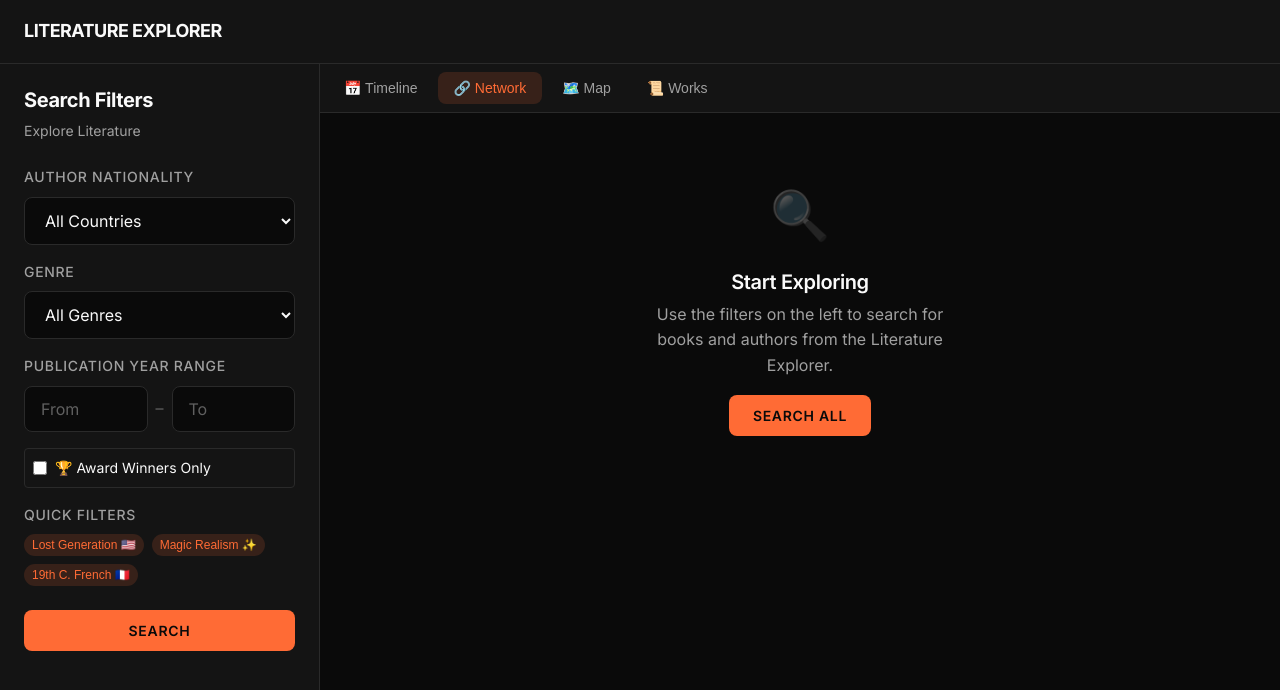
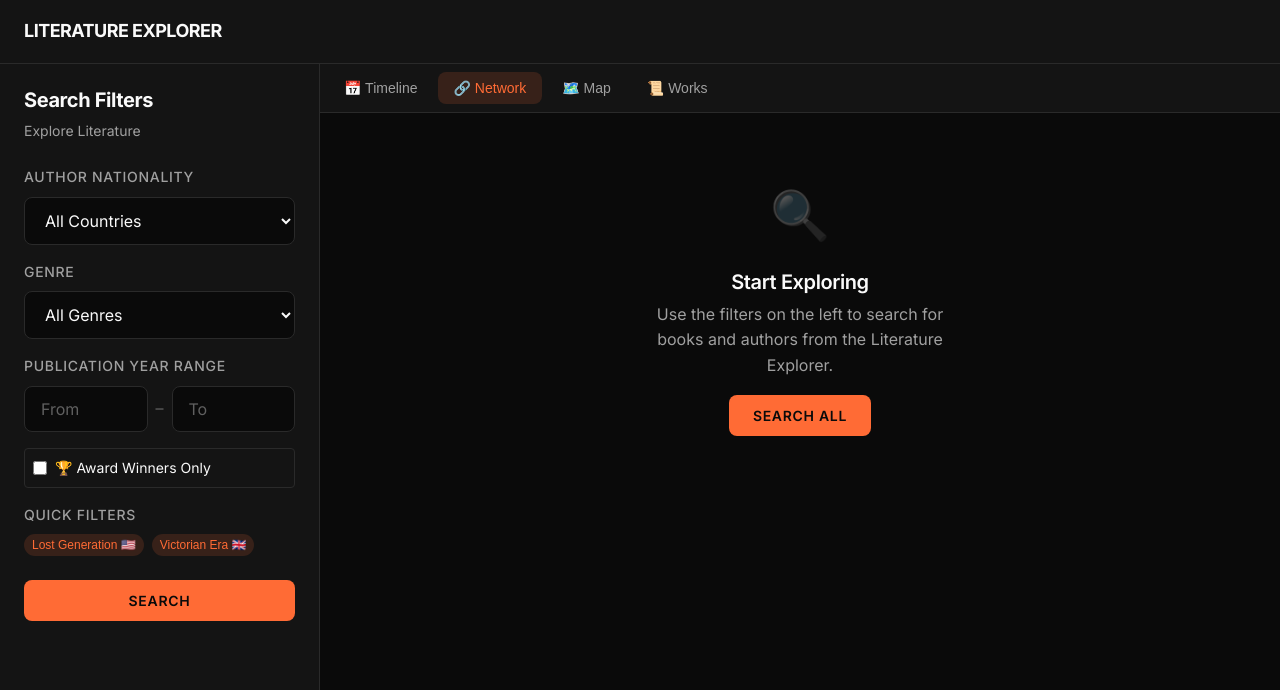
Before and after one commit to ROana-coder/BiR, a React (Vite) app in the folder frontend/: page / in a window 1280 px wide. Shown: the top 690 px of the page. Built offline with nearby package versions, Linux system fonts and the light colour scheme.

Commit message:
Update filter buttons

```diff
--- a/frontend/src/components/FacetedSearchSidebar.tsx
+++ b/frontend/src/components/FacetedSearchSidebar.tsx
@@ -230,31 +230,18 @@ export function FacetedSearchSidebar({
                         style={{ cursor: 'pointer', border: 'none' }}
                         onClick={() => {
                             onFiltersChange({
-                                country: null,
-                                genre: 'Q1422746',
-                                yearStart: null,
-                                yearEnd: null,
+                                country: 'Q145', // United Kingdom
+                                genre: null,
+                                yearStart: 1837,
+                                yearEnd: 1901,
                                 notableWorksOnly: false,
                             });
                         }}
                     >
-                        Magic Realism ✨
+                        Victorian Era 🇬🇧
                     </button>
-                    <button
-                        className="tag tag--accent"
-                        style={{ cursor: 'pointer', border: 'none' }}
-                        onClick={() => {
-                            onFiltersChange({
-                                country: 'Q142',
-                                genre: 'Q8261',
-                                yearStart: 1800,
-                                yearEnd: 1900,
-                                notableWorksOnly: false,
-                            });
-                        }}
-                    >
-                        19th C. French 🇫🇷
-                    </button>
+
+
                 </div>
             </div>
 
```
